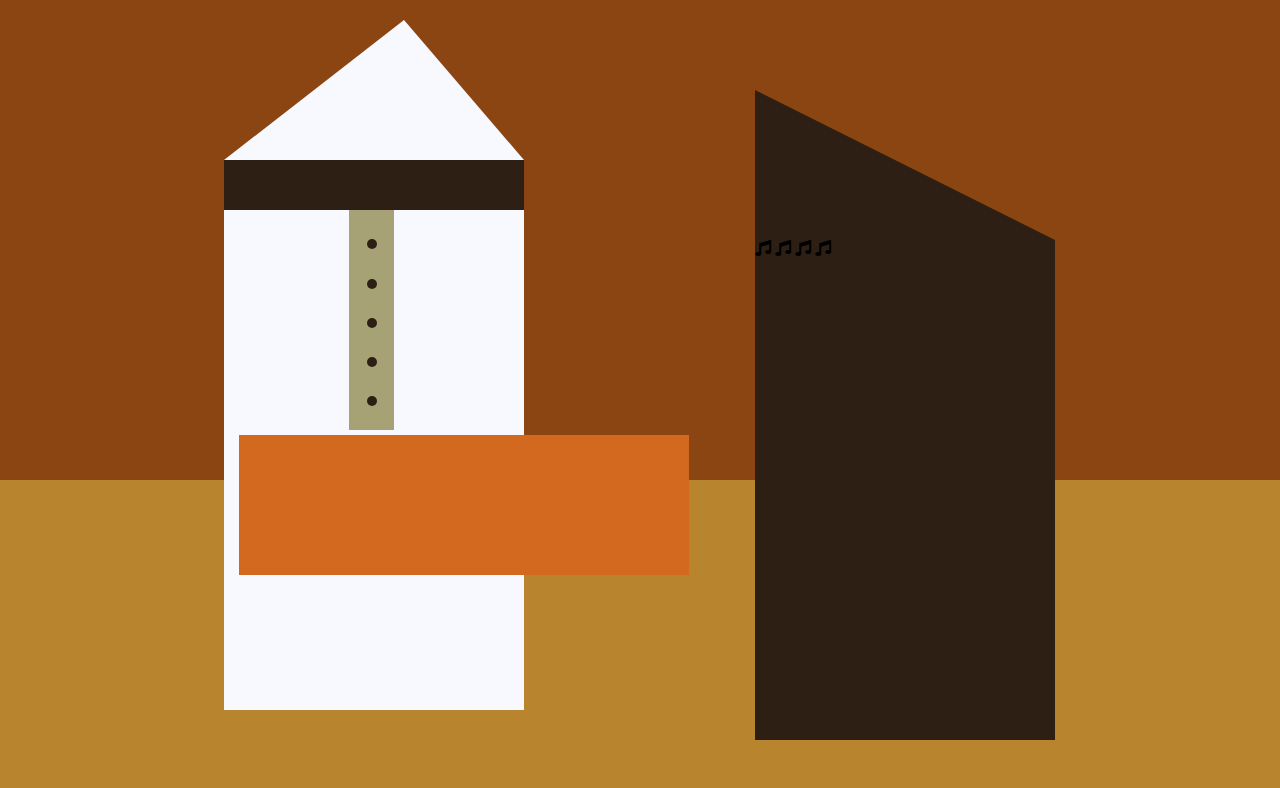
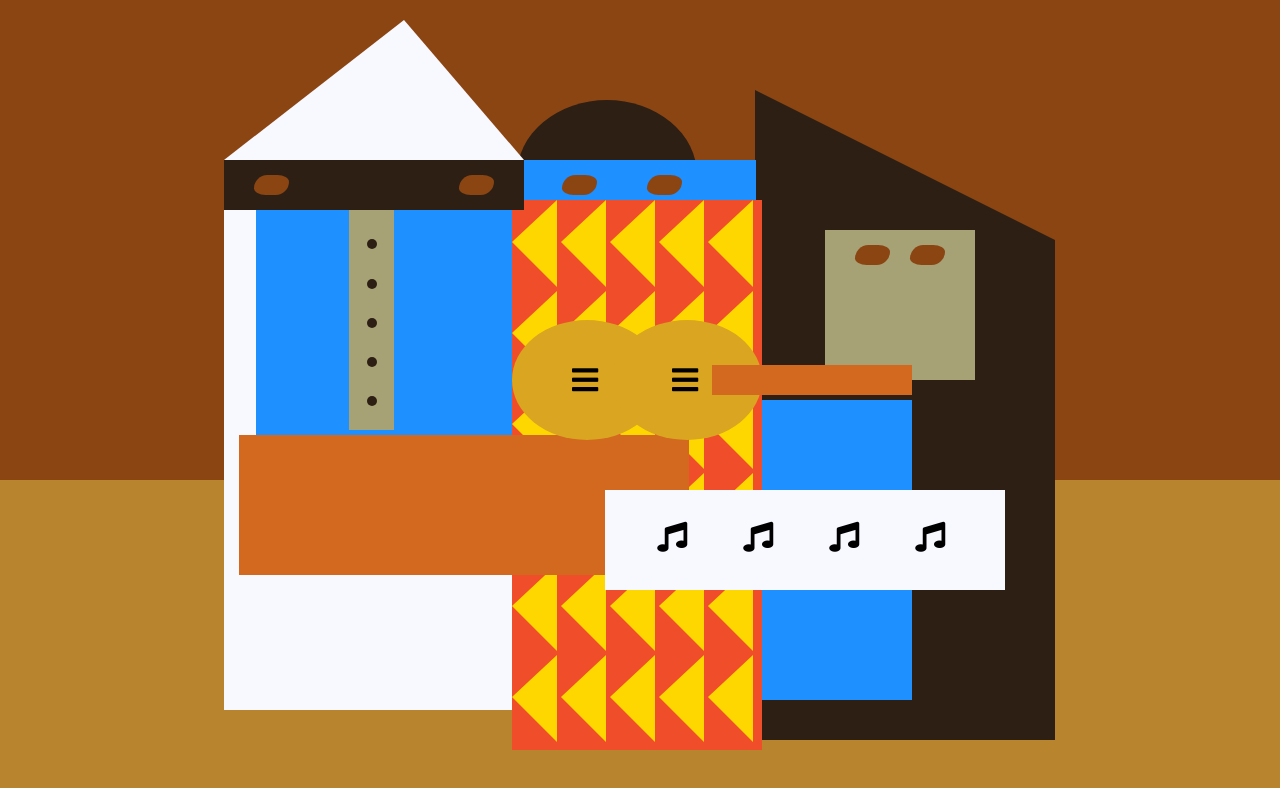
Before and after one commit to 0xMatiz/freeCodeCamp, a plain HTML site: page 01-newResponsiveWebDesign/PART3/02-PicassoPainting/PicassoPainting.html in a window 1280 px wide. Drawn offline with Linux system fonts and the light colour scheme.

Commit message:
finished the picasso painting, now finished a piano with html and css

```diff
--- a/01-newResponsiveWebDesign/PART3/02-PicassoPainting/PicassoPainting.html
+++ b/01-newResponsiveWebDesign/PART3/02-PicassoPainting/PicassoPainting.html
@@ -37,6 +37,56 @@
           <i class="fas fa-music"></i>
         </div>
       </div>
+      <div class="blue" id="blue-left"></div>
+      <div class="blue" id="blue-right"></div>
+      <div id="orange-character">
+        <div id="black-round-hat"></div>
+        <div id="eyes-div">
+          <div class="eyes left"></div>
+          <div class="eyes right"></div>
+        </div>
+        <div id="triangles">
+          <div class="triangle"></div>
+          <div class="triangle"></div>
+          <div class="triangle"></div>
+          <div class="triangle"></div>
+          <div class="triangle"></div>
+          <div class="triangle"></div>
+          <div class="triangle"></div>
+          <div class="triangle"></div>
+          <div class="triangle"></div>
+          <div class="triangle"></div>
+          <div class="triangle"></div>
+          <div class="triangle"></div>
+          <div class="triangle"></div>
+          <div class="triangle"></div>
+          <div class="triangle"></div>
+          <div class="triangle"></div>
+          <div class="triangle"></div>
+          <div class="triangle"></div>
+          <div class="triangle"></div>
+          <div class="triangle"></div>
+          <div class="triangle"></div>
+          <div class="triangle"></div>
+          <div class="triangle"></div>
+          <div class="triangle"></div>
+          <div class="triangle"></div>
+          <div class="triangle"></div>
+          <div class="triangle"></div>
+          <div class="triangle"></div>
+          <div class="triangle"></div>
+          <div class="triangle"></div>
+        </div>
+        <div id="guitar">
+          <div class="guitar" id="guitar-left">
+            <i class="fas fa-bars"></i>
+          </div>
+          <div class="guitar" id="guitar-right">
+            <i class="fas fa-bars"></i>
+          </div>
+          <div id="guitar-neck"></div>
+        </div>
+      </div>
     </div>
   </body>
 </html>
--- a/01-newResponsiveWebDesign/PART3/02-PicassoPainting/styles.css
+++ b/01-newResponsiveWebDesign/PART3/02-PicassoPainting/styles.css
@@ -97,3 +97,159 @@ body {
   top: -150px;
   left: 0;
 }
+
+#gray-mask {
+  width: 150px;
+  height: 150px;
+  background-color: rgb(167, 162, 117);
+  position: absolute;
+  top: -10px;
+  left: 70px;
+}
+
+#white-paper {
+  width: 400px;
+  height: 100px;
+  background-color: GhostWhite;
+  position: absolute;
+  top: 250px;
+  left: -150px;
+  z-index: 1;
+}
+
+.fa-music {
+  display: inline-block;
+  margin-top: 8%;
+  margin-left: 13%;
+}
+
+.blue {
+  background-color: #1E90FF;
+}
+
+#blue-left {
+  width: 500px;
+  height: 300px;
+  position: absolute;
+  top: 20%;
+  left: 20%;
+}
+
+#blue-right {
+  width: 400px;
+  height: 300px;
+  position: absolute;
+  top: 50%;
+  left: 40%;
+}
+
+#orange-character {
+  width: 250px;
+  height: 550px;
+  background-color: rgb(240, 78, 42);
+  position: absolute;
+  top: 25%;
+  left: 40%;
+}
+
+#black-round-hat {
+  width: 180px;
+  height: 150px;
+  background-color: rgb(45, 31, 19);
+  border-radius: 50%;
+  position: absolute;
+  top: -100px;
+  left: 5px;
+  z-index: -1;
+}
+
+#eyes-div {
+  width: 180px;
+  height: 50px;
+  position: absolute;
+  top: -40px;
+  left: 20px;
+  z-index: 3;
+}
+
+#triangles {
+  width: 250px;
+  height: 550px;
+}
+
+.triangle {
+  width: 0;
+  height: 0;
+  border-style: solid;
+  border-width: 42px 45px 45px 0;
+  border-top-color: transparent;
+  border-right-color: Gold; /* yellow */
+  border-bottom-color: transparent;
+  border-left-color: transparent;
+  display: inline-block;
+}
+
+#guitar {
+  width: 100%;
+  height: 100px;
+  position: absolute;
+  top: 120px;
+  left: 0px;
+  z-index: 3;
+}
+
+.guitar {
+  width: 150px;
+  height: 120px;
+  background-color: Goldenrod;
+  border-radius: 50%;
+}
+
+#guitar-left {
+  position: absolute;
+  left: 0px;
+}
+
+#guitar-right {
+  position: absolute;
+  left: 100px;
+}
+
+.fa-bars {
+  display: block;
+  margin-top: 30%;
+  margin-left: 40%;
+}
+
+#guitar-neck {
+  width: 200px;
+  height: 30px;
+  background-color: #D2691E;
+  position: absolute;
+  top: 45px;
+  left: 200px;
+  z-index: 3;
+}
+
+.eyes {
+  width: 35px;
+  height: 20px;
+  background-color: #8B4513;
+  border-radius: 20px 50%;
+}
+
+.right {
+  position: absolute;
+  top: 15px;
+  right: 30px;
+}
+
+.left {
+  position: absolute;
+  top: 15px;
+  left: 30px;
+}
+
+.fas {
+  font-size: 30px;
+}
--- /dev/null
+++ b/01-newResponsiveWebDesign/PART3/03-Piano/styles.css
@@ -0,0 +1,74 @@
+html {
+    box-sizing: border-box;
+  }
+
+  *, *::before, *::after {
+    box-sizing: inherit;
+  }
+
+  #piano {
+    background-color: #00471b;
+    width: 992px;
+    height: 290px;
+    margin: 80px auto;
+    padding: 90px 20px 0 20px;
+    position: relative;
+    border-radius: 10px;
+  }
+
+  .keys {
+    background-color: #040404;
+    width: 949px;
+    height: 180px;
+    padding-left: 2px;
+    overflow: hidden;
+  }
+
+  .key {
+    background-color: #ffffff;
+    position: relative;
+    width: 41px;
+    height: 175px;
+    margin: 2px;
+    float: left;
+    border-radius: 0 0 3px 3px;
+  }
+
+  .key.black--key::after {
+    background-color: #1d1e22;
+    content: "";
+    position: absolute;
+    left: -18px;
+    width: 32px;
+    height: 100px;
+    border-radius: 0 0 3px 3px;
+  }
+
+  .logo {
+    width: 200px;
+    position: absolute;
+    top: 23px;
+  }
+
+  @media (max-width: 768px) {
+    #piano {
+      width: 358px;
+    }
+
+    .keys {
+      width: 318px;
+    }
+
+    .logo {
+      width: 150px;
+    }
+  }
+
+  @media (max-width: 1199px) and (min-width: 769px) {
+    #piano {
+    width: 675px;
+    }
+    .keys {
+      width: 633px;
+    }
+  }
```
Also changed, not shown: 01-newResponsiveWebDesign/PART3/03-Piano/Piano.html (added, +39 -0 lines). Lines whose indentation alone changed are shown as unchanged.
